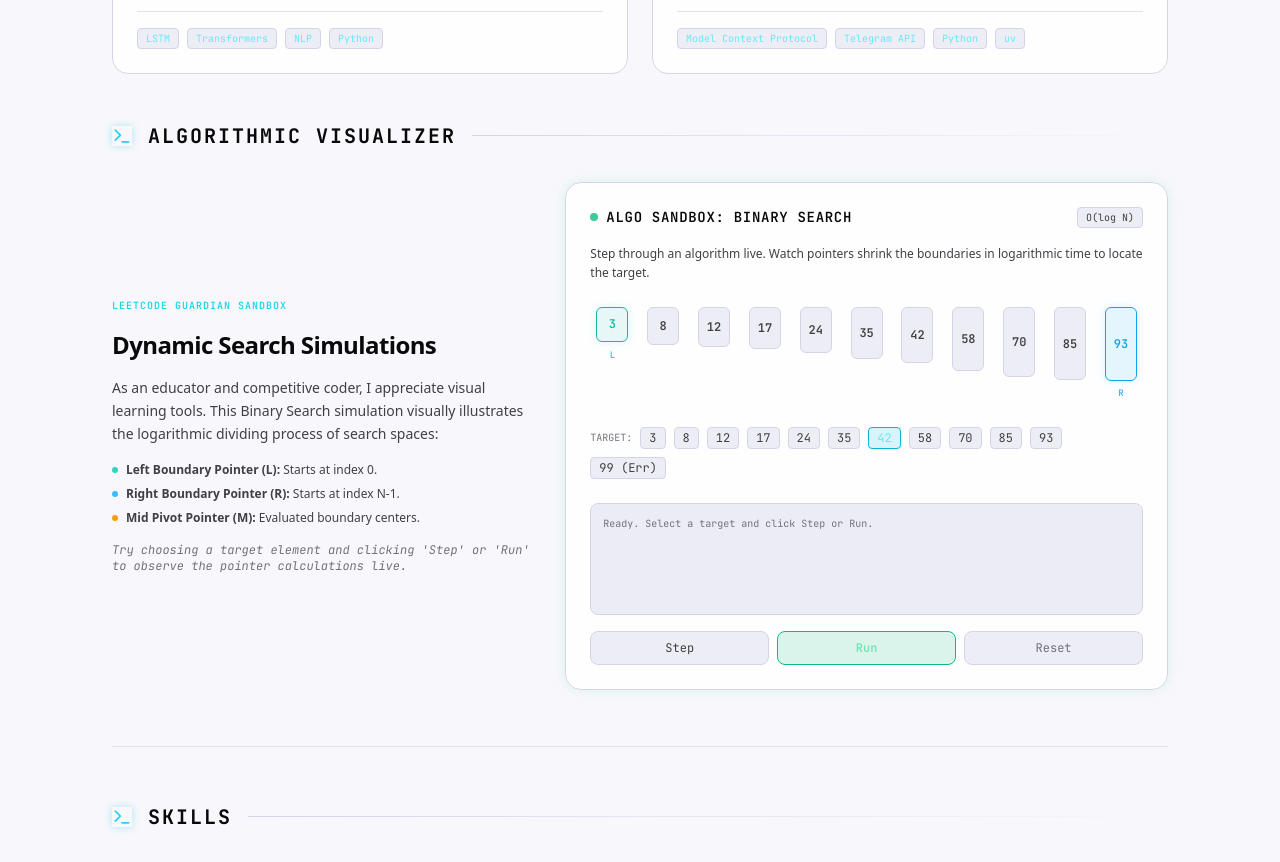
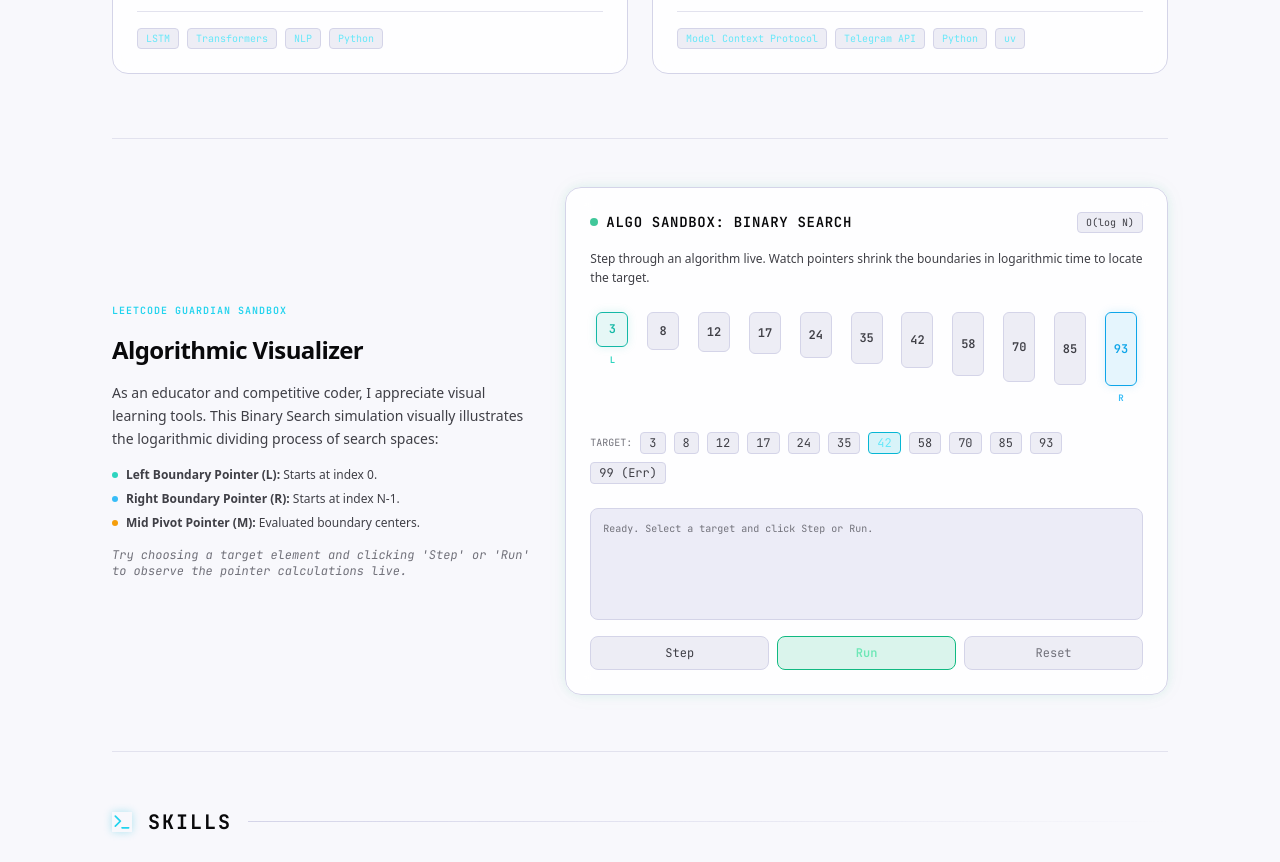
Before and after one commit to dryeab/dryeab.github.io, a React (Create React App) app: page / in a window 1280 px wide. Shown: the part 2480-3342 px from the top of the page. Built offline with nearby package versions, Linux system fonts and the light colour scheme.

Commit message:
[fix]: move bs to projects

```diff
--- a/src/App.js
+++ b/src/App.js
@@ -320,21 +320,14 @@ function App() {
             </div>
 
             {/* Algorithmic Visualizer */}
-            <div className="mt-12">
-              <div className="mb-8 flex items-center gap-4">
-                <FiTerminal className="w-5 h-5 text-cyan-400 shadow-[0_0_8px_rgba(6,182,212,0.3)]" />
-                <h2 className="text-lg md:text-xl font-bold tracking-widest uppercase font-mono" style={{ color: "var(--text-heading)" }}>
-                  Algorithmic Visualizer
-                </h2>
-                <div className="h-[1px] flex-1" style={{ backgroundImage: "linear-gradient(to right, var(--border-default), transparent)" }} />
-              </div>
+            <div className="mt-16 pt-12" style={{ borderTop: "1px solid var(--border-muted)" }}>
               <div className="grid grid-cols-1 lg:grid-cols-12 gap-8 items-stretch">
                 <div className="lg:col-span-5 flex flex-col justify-center space-y-4">
                   <div className="text-[10px] font-semibold font-mono tracking-widest uppercase text-cyan-400">
                     LeetCode Guardian Sandbox
                   </div>
                   <h3 className="text-xl sm:text-2xl font-bold font-sans tracking-tight" style={{ color: "var(--text-heading)" }}>
-                    Dynamic Search Simulations
+                    Algorithmic Visualizer
                   </h3>
                   <p className="text-sm leading-relaxed font-sans" style={{ color: "var(--text-secondary)" }}>
                     As an educator and competitive coder, I appreciate visual learning tools. This Binary Search simulation visually illustrates the logarithmic dividing process of search spaces:
```
